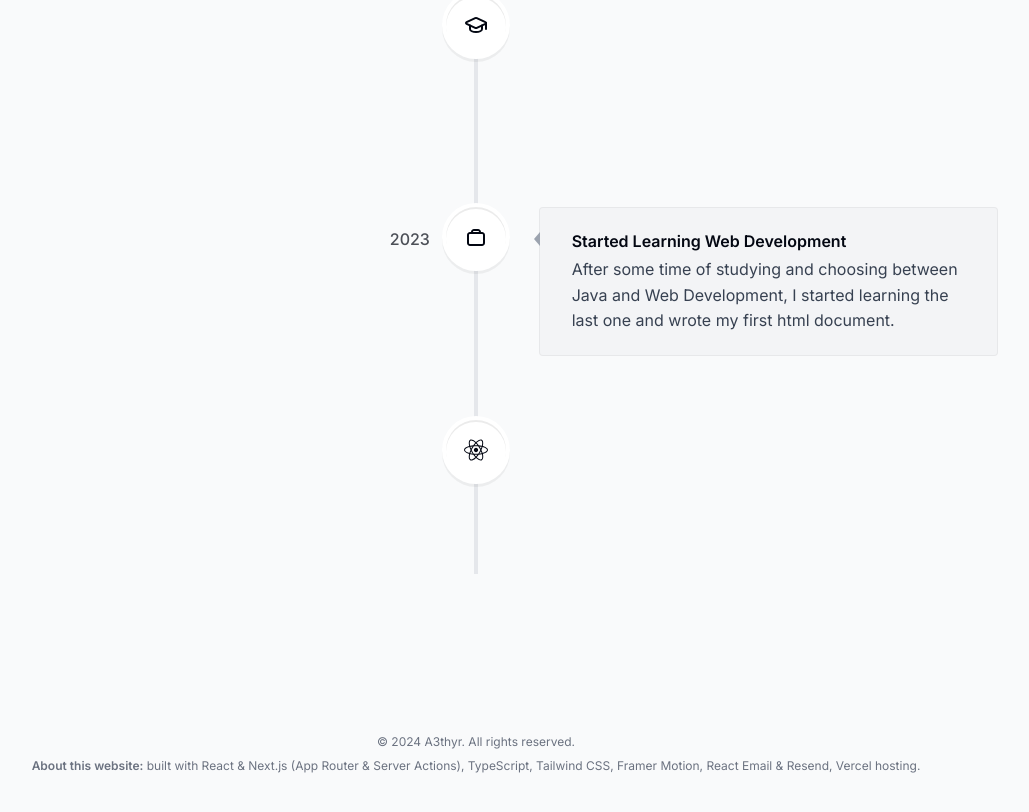
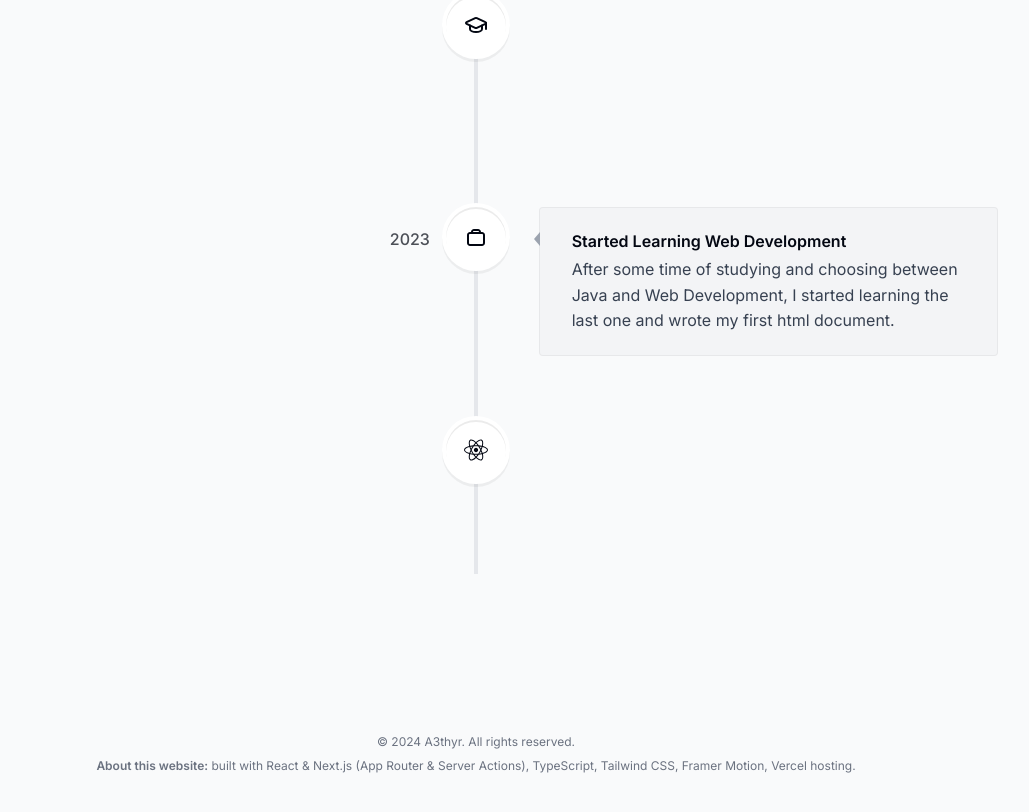
Before and after one commit to A3thyr/portfolio-nextjs, a Next.js app: page / in a window 1280 px wide. Shown: the part 3186-3998 px from the top of the page, without its empty margins (164-1193 px from the left). Built offline with nearby package versions, Linux system fonts and the light colour scheme.

Commit message:
fix: few lil fixes

```diff
--- a/components/Footer.tsx
+++ b/components/Footer.tsx
@@ -9,7 +9,7 @@ export default function Footer() {
       <p className="text-xs">
         <span className="font-semibold">About this website:</span> built with
         React & Next.js (App Router & Server Actions), TypeScript, Tailwind CSS,
-        Framer Motion, React Email & Resend, Vercel hosting.
+        Framer Motion, Vercel hosting.
       </p>
     </footer>
   );
```
